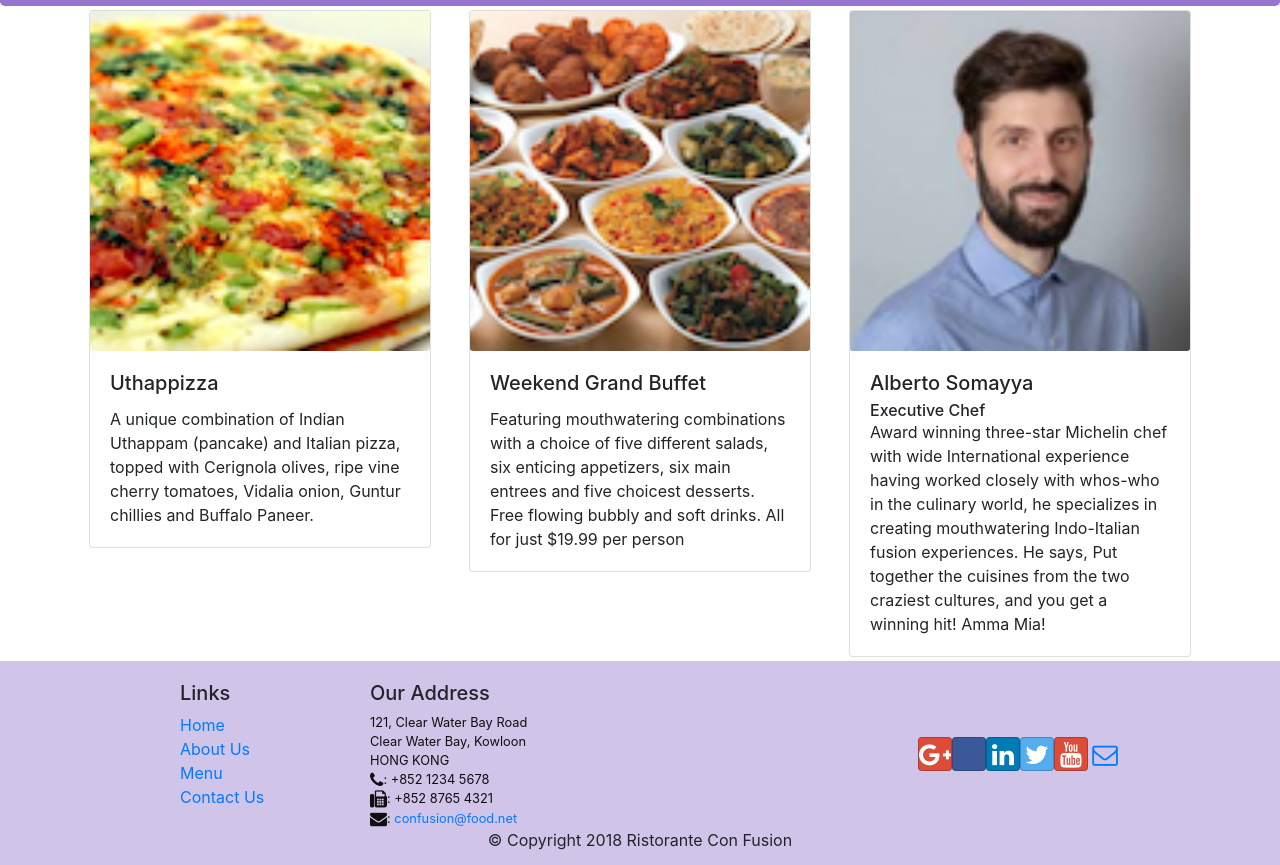
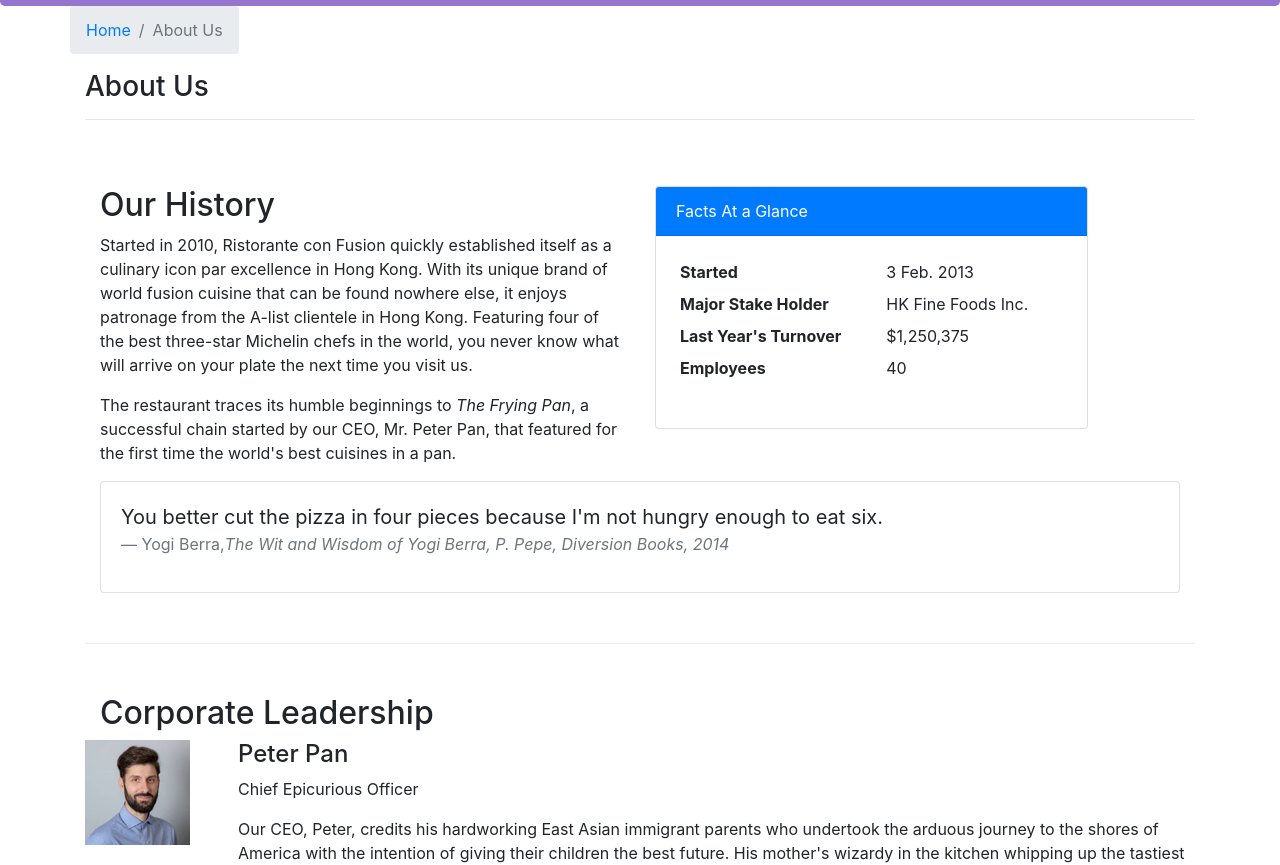
Before and after one commit to MichaelWHamilton/confusion, a React (Create React App) app: page /aboutus in a window 1280 px wide. Before the commit this address led to /home. Shown: the part 336-1201 px from the top of the page. Built offline with nearby package versions, Linux system fonts and the light colour scheme.

Commit message:
Intro to Redux

```diff
--- a/package.json
+++ b/package.json
@@ -3,6 +3,7 @@
   "version": "0.1.0",
   "private": true,
   "dependencies": {
+    "@reduxjs/toolkit": "^2.6.1",
     "@testing-library/dom": "^10.4.0",
     "@testing-library/jest-dom": "^6.6.3",
     "@testing-library/react": "^16.2.0",
@@ -13,9 +14,11 @@
     "react": "^18.3.1",
     "react-dom": "^18.3.1",
     "react-popper": "0.9.2",
+    "react-redux": "^9.2.0",
     "react-router-dom": "^7.2.0",
     "react-scripts": "5.0.1",
     "reactstrap": "^5.0.0",
+    "redux": "^5.0.1",
     "web-vitals": "^2.1.4"
   },
   "scripts": {
--- a/src/App.js
+++ b/src/App.js
@@ -5,9 +5,11 @@
 import Menu from './components/MenuComponent';
 import {DISHES} from './shared/dishes';
 import { BrowserRouter } from "react-router-dom";
-
+import { Provider } from 'react-redux';
+import { ConfigureStore } from './redux/configureStore';
 import Main from './components/MainComponent';
 
+const store = ConfigureStore();
 
 class App extends Component {
   constructor(props){
@@ -19,11 +21,14 @@
 
   render() {
     return (
-      <BrowserRouter>
-        <div className="App">
-          <Main />
-        </div>
-      </BrowserRouter>
+      <Provider store={store}>
+        <BrowserRouter>
+          <div className="App">
+            <Main />
+          </div>
+        </BrowserRouter>
+      </Provider>
+
     );
   }
 }
--- /dev/null
+++ b/src/components/AboutComponent.js
@@ -0,0 +1,104 @@
+import React from "react";
+import {  Breadcrumb,  BreadcrumbItem,  Card,  CardBody,  CardHeader,  Media } from "reactstrap";
+import { Link } from "react-router-dom";
+
+function About(props) {
+  const Renderleaders = props.leaders.map((leader) => {
+    return (
+      <div>
+            <Media>
+                <Media left middle>
+                    <Media object src={leader.image} />
+                </Media>
+                <Media body className="ml-5">
+                <Media heading>{leader.name}</Media>
+                <p>{leader.designation}</p>
+                <p>{leader.description}</p>
+                </Media>
+            </Media>
+        </div>
+    );
+  });
+
+  return (
+    <div className="container">
+      <div className="row">
+        <Breadcrumb>
+          <BreadcrumbItem>
+            <Link to="/home">Home</Link>
+          </BreadcrumbItem>
+          <BreadcrumbItem active>About Us</BreadcrumbItem>
+        </Breadcrumb>
+        <div className="col-12">
+          <h3>About Us</h3>
+          <hr />
+        </div>
+      </div>
+      <div className="row row-content">
+        <div className="col-12 col-md-6">
+          <h2>Our History</h2>
+          <p>
+            Started in 2010, Ristorante con Fusion quickly established itself as
+            a culinary icon par excellence in Hong Kong. With its unique brand
+            of world fusion cuisine that can be found nowhere else, it enjoys
+            patronage from the A-list clientele in Hong Kong. Featuring four of
+            the best three-star Michelin chefs in the world, you never know what
+            will arrive on your plate the next time you visit us.
+          </p>
+          <p>
+            The restaurant traces its humble beginnings to{" "}
+            <em>The Frying Pan</em>, a successful chain started by our CEO, Mr.
+            Peter Pan, that featured for the first time the world's best
+            cuisines in a pan.
+          </p>
+        </div>
+        <div className="col-12 col-md-5">
+          <Card>
+            <CardHeader className="bg-primary text-white">
+              Facts At a Glance
+            </CardHeader>
+            <CardBody>
+              <dl className="row p-1">
+                <dt className="col-6">Started</dt>
+                <dd className="col-6">3 Feb. 2013</dd>
+                <dt className="col-6">Major Stake Holder</dt>
+                <dd className="col-6">HK Fine Foods Inc.</dd>
+                <dt className="col-6">Last Year's Turnover</dt>
+                <dd className="col-6">$1,250,375</dd>
+                <dt className="col-6">Employees</dt>
+                <dd className="col-6">40</dd>
+              </dl>
+            </CardBody>
+          </Card>
+        </div>
+        <div className="col-12">
+          <Card>
+            <CardBody className="bg-faded">
+              <blockquote className="blockquote">
+                <p className="mb-0">
+                  You better cut the pizza in four pieces because I'm not hungry
+                  enough to eat six.
+                </p>
+                <footer className="blockquote-footer">
+                  Yogi Berra,
+                  <cite title="Source Title">
+                    The Wit and Wisdom of Yogi Berra, P. Pepe, Diversion Books,
+                    2014
+                  </cite>
+                </footer>
+              </blockquote>
+            </CardBody>
+          </Card>
+        </div>
+      </div>
+      <div className="row row-content">
+        <div className="col-12">
+          <h2>Corporate Leadership</h2>
+        </div>
+        <div> {Renderleaders}</div>
+      </div>
+    </div>
+  );
+}
+
+export default About;
--- a/src/components/MainComponent.js
+++ b/src/components/MainComponent.js
@@ -1,6 +1,7 @@
 import React, { Component } from 'react';
 import { Navbar, NavbarBrand } from 'reactstrap';
-import {Routes, Route, Navigate } from 'react-router-dom'
+import {Routes, Route, Navigate, Switch, redirect, withRouter} from 'react-router-dom';
+import { connect } from 'react-redux';
 import Menu from './MenuComponent';
 import DishDetail from './DishdetailComponent';
 import { DISHES } from '../shared/dishes';
@@ -8,9 +9,20 @@
 import Footer from './FooterComponent';
 import Home from './HomeComponent';
 import Contact from './ContactComponent';
+import About from './AboutComponent';
 import { COMMENTS } from '../shared/comments';
 import { PROMOTIONS } from '../shared/promotions';
 import { LEADERS } from '../shared/leaders';
+
+
+const mapStateToProps = (state) => {
+    return{
+        dishes: state.dishes,
+        commets: state.comments,
+        promotions: state.promotions,
+        leaders: state.leaders
+    }
+};
 
 
 class Main extends Component {
@@ -58,10 +70,11 @@
                 <Routes>
                     {/* routes replaces switch, and navigate replaces redirect, element replaces component */}
                     <Route path='/home' element={<HomePage/>} />
+                    <Route exact path='/aboutus' element={<About leaders={this.props.leaders} /> } />
                     <Route exact path='/menu' element={<Menu dishes={this.state.dishes} comments={this.state.comments}/>} />
                     <Route path='/menu/:dishId' element={<DishWithId dishes={this.state.dishes} comments={this.state.comments}/>} />
                     <Route exact path='/contactus' element={<Contact/>} />
-                    <Route path="*" element={<Navigate to="/home" />} /> {/* Redirect unknown routes */}
+                    <Route path="*" element={<Navigate to="/home" replace/>} /> {/* Redirect unknown routes */}
                 </Routes>
 
                 <Footer/>
@@ -76,4 +89,4 @@
 }
 
 
-export default Main;
+export default connect(mapStateToProps)(Main);
--- a/src/index.js
+++ b/src/index.js
@@ -11,7 +11,9 @@
 
 const root = ReactDOM.createRoot(document.getElementById('root'));
 root.render(
-  <App/>
+  <React.StrictMode>
+    <App />
+  </React.StrictMode>
 );
 
 // If you want to start measuring performance in your app, pass a function
--- /dev/null
+++ b/src/redux/configureStore.js
@@ -0,0 +1,10 @@
+import {configureStore} from '@reduxjs/toolkit';
+import {Reducer, initialState} from './reducer';
+
+export const ConfigureStore = () => {
+    const store = configureStore({
+        reducer: Reducer
+    });
+
+    return store;
+}
--- /dev/null
+++ b/src/redux/reducer.js
@@ -0,0 +1,15 @@
+import { DISHES } from "../shared/dishes";
+import { COMMENTS } from '../shared/comments';
+import { PROMOTIONS } from '../shared/promotions';
+import { LEADERS } from '../shared/leaders';
+
+export const initialState = {
+    dishes: DISHES,
+    comments: COMMENTS,
+    promotions: PROMOTIONS,
+    leaders: LEADERS
+};
+
+export const Reducer = (state = initialState, action) => {
+    return state;
+};
```
Also changed, not shown: 1 other file (tests, documents, lock files or other folders).
